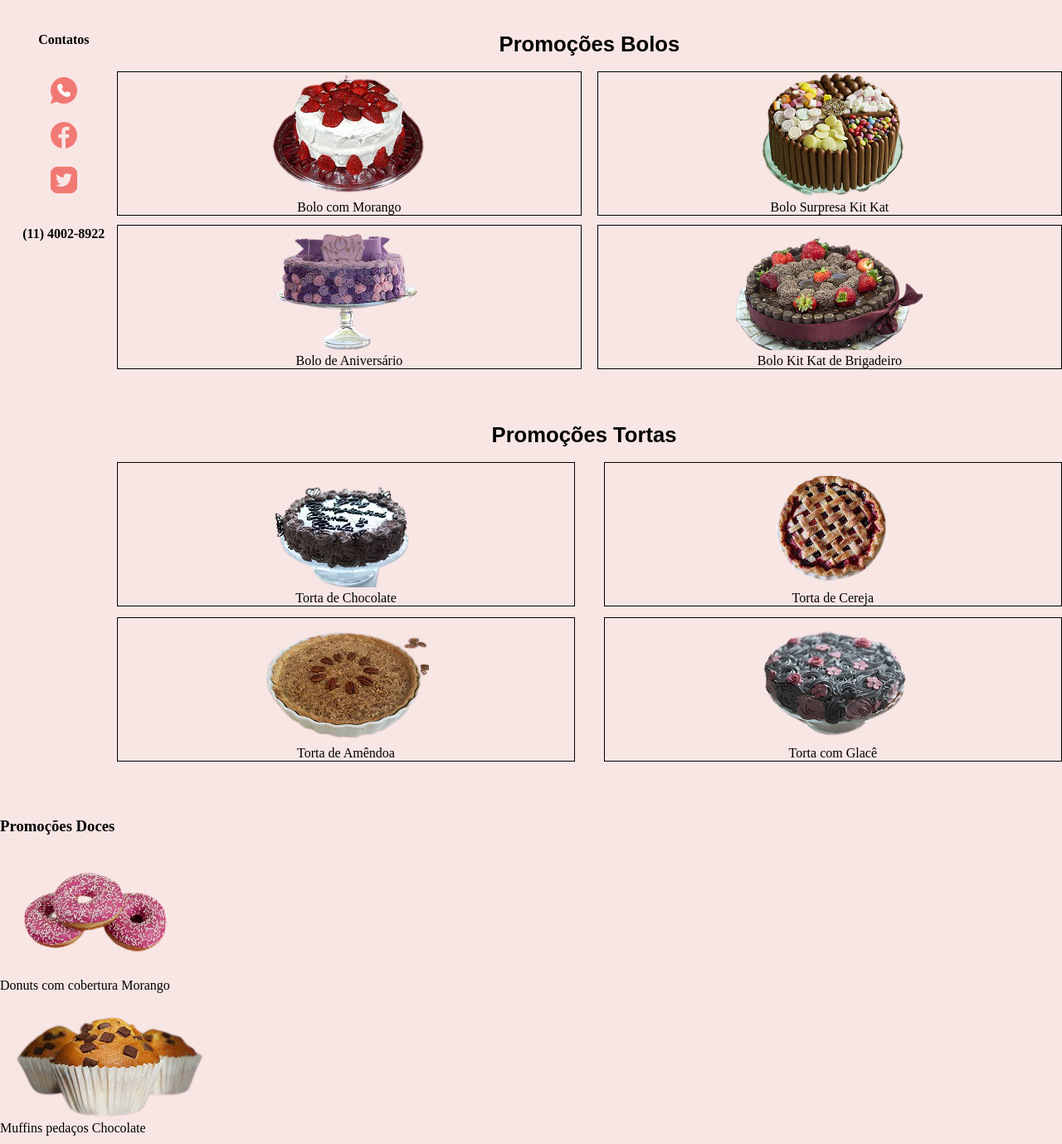
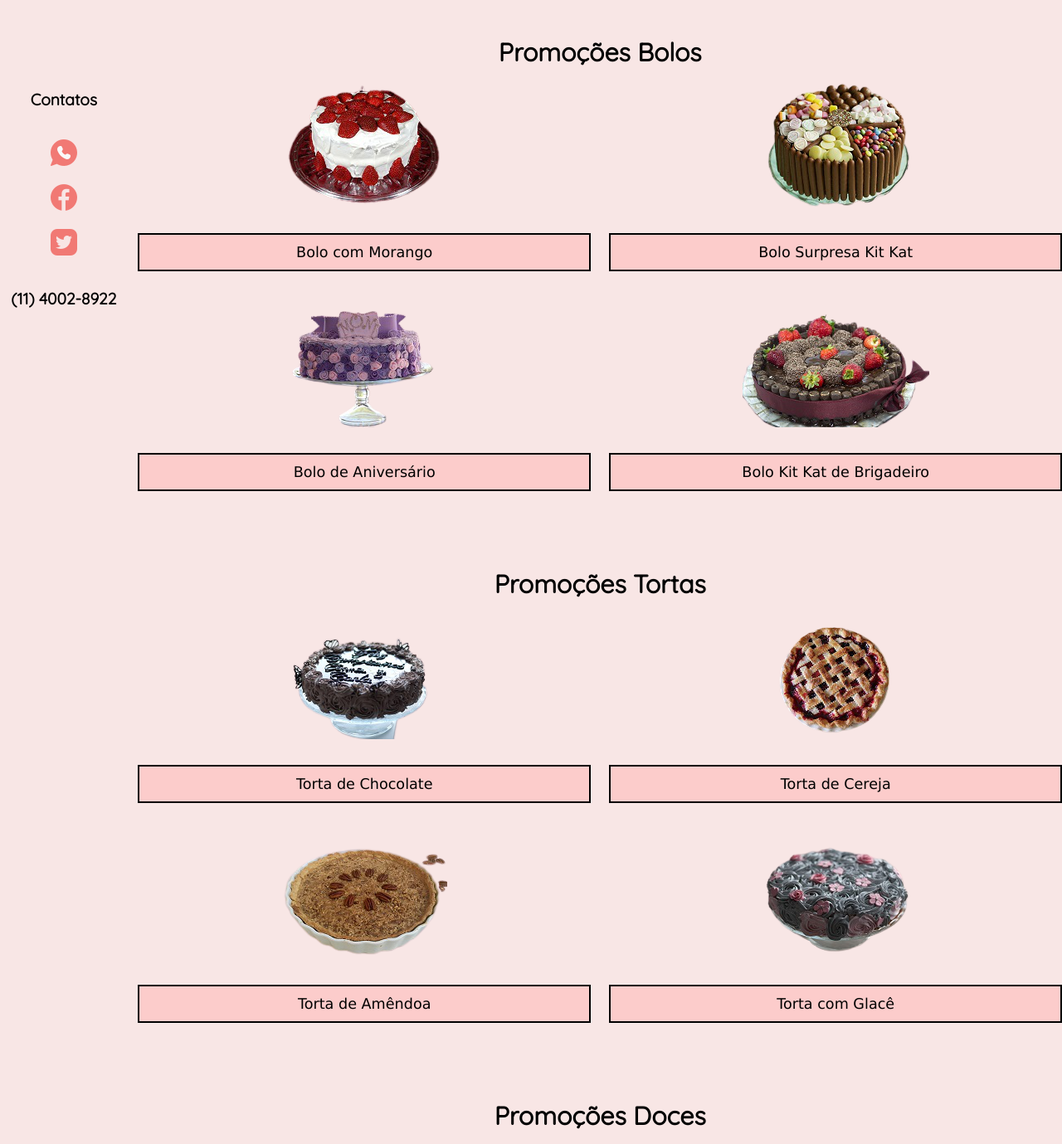
Before and after one commit to PauloRenato21/SA4-SenaiMG-Front-end, a plain HTML site: page index.html in a window 1280 px wide. Shown: the part 553-1932 px from the top of the page at 83% size. Drawn offline with Linux system fonts and the light colour scheme; a web font is replaced by a local one.

Commit message:
add style promo doces + footer + ajustes

```diff
--- a/Css/StyleIndex.css
+++ b/Css/StyleIndex.css
@@ -31,17 +31,24 @@ nav table tr td{
     text-align: center;
 }
 
+nav table tr td a{
+    text-decoration: none;
+    color: black;
+    font-size: 120%;
+    font-family: 'Trebuchet MS', 'Lucida Sans Unicode', 'Lucida Grande', 'Lucida Sans', Arial, sans-serif;
+}
+
+nav table tr td a:hover{
+    color: rgb(250, 88, 115);
+}
+
 div.carrosel{
     width: auto;
     height: 260px;
     overflow: hidden;
     border-top: 1px solid;
     border-bottom: 1px solid;
-    background-color: #f8e6e5;
-}
-
-div.frame{
-    display: none;
+    background-color: #f5e5e5;
 }
 
 .frame:target{
@@ -49,7 +56,7 @@ div.frame{
 }
 
 div.tela-1, div.tela-2, div.tela-3, div.tela-4{
-    font-size: 120%;
+    font-size: 130%;
     font-family: 'Eczar', serif;
     text-align: center;
 }
@@ -67,39 +74,50 @@ a.avancar{
 aside{
     float: left;
     text-align: center;
-    border-radius: 5%;
     width: 10%;
-    height: 270px;
-    margin-left: 1%;
+    height: 320px;
+    margin: 5% 1% 0% 1%;
     position: sticky;
-    top: 0px;
+    top: 120px;
 }
 
-section{
+aside p{
+    font-family: 'Quicksand', sans-serif;
+    font-size: 120%;
+}
+
+section#bolos, section#tortas, section#doces{
     overflow: hidden;
 }
 
-section#bolos h3, section#tortas h3{
-    font-size: 160%;
-    font-family: Arial, Helvetica, sans-serif;
+section#bolos, section#tortas, section#doces{
+    margin-left: 13%;
+}
+
+section#bolos h3, section#tortas h3, section#doces h3{
+    font-size: 190%;
+    font-family: 'Quicksand', sans-serif;
     text-align: center;
 }
 
-section#tortas h3{
-    margin-left: 10%;
+section div.nome{
+    border: 2px solid ;
+    background-color: #fccccb;
+    padding: 2% 0%;
+    margin: 5% 0%;
+    font-family: Verdana, Geneva, Tahoma, sans-serif;
+    font-size: 110%;
 }
 
 section#bolos div.quadro1, section#bolos div.quadro3{
     float: left;
-    border: 1px solid;
+    text-align: center;
     width: 49%;
-    text-align: center;
     margin-bottom: 1%;
 }
 
 section#bolos div.quadro2, section#bolos div.quadro4{
     float: right;
-    border: 1px solid;
     width: 49%;
     text-align: center;
     margin-bottom: 1%;
@@ -108,16 +126,40 @@ section#bolos div.quadro2, section#bolos div.quadro4{
 section#tortas div.quadro1, section#tortas div.quadro3{
     float: left;
     text-align: center;
-    border: 1px solid;
-    width: 43%;
-    margin-left: 11%;
+    width: 49%;
     margin-bottom: 1%;
 }
 
 section#tortas div.quadro2, section#tortas div.quadro4{
     float: right;
     text-align: center;
-    border: 1px solid;
-    width: 43%;
+    width: 49%;
     margin-bottom: 1%;
 }
+
+section#doces div.quadro1, section#doces div.quadro3{
+    float: left;
+    width: 49%;
+    text-align: center;
+    margin-bottom: 1%;
+}
+
+section#doces div.quadro2, section#doces div.quadro4{
+    float: right;
+    width: 49%;
+    text-align: center;
+    margin-bottom: 1%;
+}
+
+footer{
+    height: 40px;
+    border-top: 1px solid;
+    border-bottom: 1px solid;
+}
+
+footer p{
+    text-align: center;
+    font-family: 'Gill Sans', 'Gill Sans MT', Calibri, 'Trebuchet MS', sans-serif;
+    font-size: 120%;
+    margin-top: 10px;
+}
```
